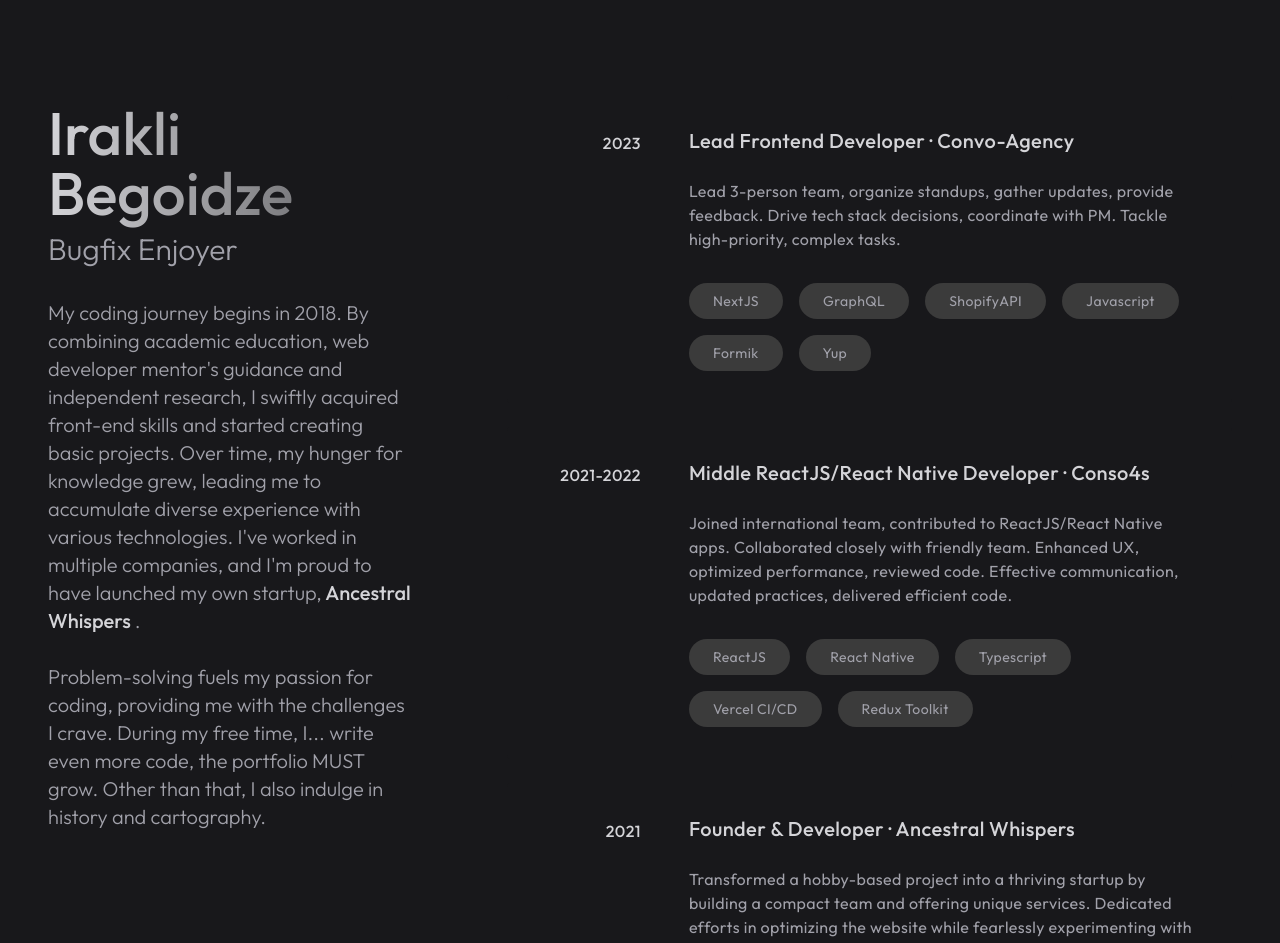
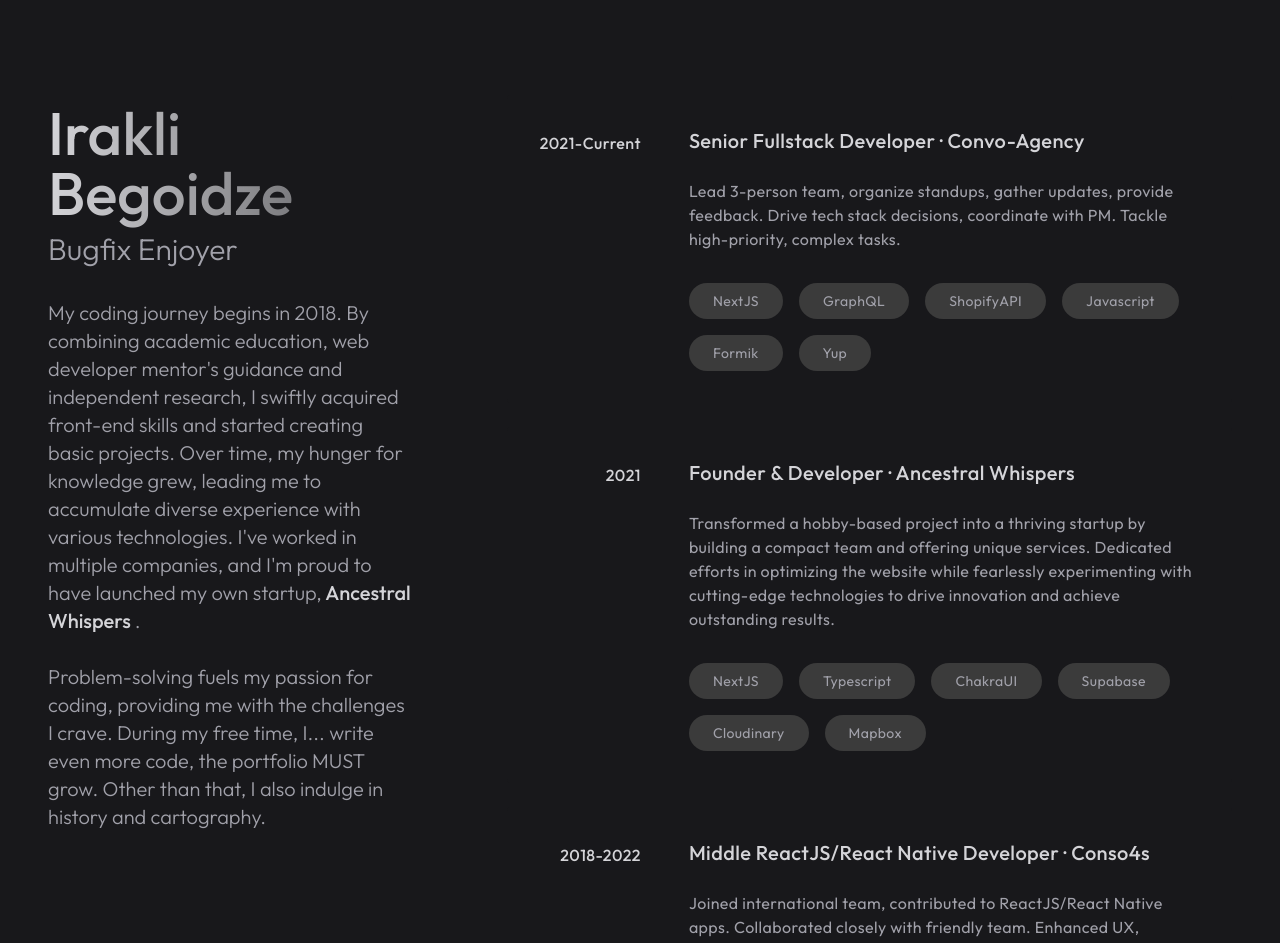
Before and after one commit to irakli2206/personal-website, a React (Vite) app: page / in a window 1280 px wide. Shown: the part 1820-2763 px from the top of the page. Built offline with nearby package versions, Linux system fonts and the light colour scheme.

Commit message:
updated experience

```diff
--- a/src/components/Experience.tsx
+++ b/src/components/Experience.tsx
@@ -22,19 +22,10 @@ const Experience = () => {
             company: 'Convo-Agency',
             description: 'Lead 3-person team, organize standups, gather updates, provide feedback. Drive tech stack decisions, coordinate with PM. Tackle high-priority, complex tasks.',
             location: 'Remote (Short-Term Contract)',
-            period: '2023',
-            role: 'Lead Frontend Developer',
+            period: '2021-Current',
+            role: 'Senior Fullstack Developer',
             tech: ['NextJS', 'GraphQL', 'ShopifyAPI', 'Javascript', 'Formik', 'Yup'],
             url: 'https://convo-agency.co.il/'
-        },
-        {
-            company: 'Conso4s',
-            description: 'Joined international team, contributed to ReactJS/React Native apps. Collaborated closely with friendly team. Enhanced UX, optimized performance, reviewed code. Effective communication, updated practices, delivered efficient code.',
-            location: 'Tbilisi, Georgia (Hybrid)',
-            period: '2021-2022',
-            role: 'Middle ReactJS/React Native Developer',
-            tech: ['ReactJS', 'React Native', 'Typescript', 'Vercel CI/CD', 'Redux Toolkit'],
-            url: 'https://conso4s.com/'
         },
         {
             company: 'Ancestral Whispers',
@@ -46,14 +37,15 @@ const Experience = () => {
             url: 'https://www.ancestralwhispers.org/'
         },
         {
-            company: 'Comas Digital PLC',
-            description: "Did basic UI design in Figma. Customized MaterialUI components based on project's requirements. Added multiple information display pages, optimized performance and maintained code. Implemented Strapi CMS.",
-            location: 'Remote',
-            period: '2019-2021',
-            role: 'Junior ReactJS Developer',
-            tech: ['ReactJS', 'Javascript', 'MaterialUI', 'Figma', 'Strapi'],
-            url: 'https://comasdigital.hk/'
+            company: 'Conso4s',
+            description: 'Joined international team, contributed to ReactJS/React Native apps. Collaborated closely with friendly team. Enhanced UX, optimized performance, reviewed code. Effective communication, updated practices, delivered efficient code.',
+            location: 'Tbilisi, Georgia (Hybrid)',
+            period: '2018-2022',
+            role: 'Middle ReactJS/React Native Developer',
+            tech: ['ReactJS', 'React Native', 'Typescript', 'Vercel CI/CD', 'Redux Toolkit'],
+            url: 'https://conso4s.com/'
         },
+
     ]
 
     let projectData: Project[] = [
@@ -120,7 +112,7 @@ const Experience = () => {
             case (0):
                 return <motion.h2 key={0} initial={{ opacity: 0, x: -20 }} animate={{ opacity: 1, x: 0, transition: { mass: 0.2, delay: 0.05 } }} exit={{ opacity: 0, x: 20 }} className='text-3xl text-lightest font-light'>Senior Front-End Developer</motion.h2>
             case (1):
-                return <motion.h2 key={1} initial={{ opacity: 0, x: -20 }} animate={{ opacity: 1, x: 0, transition: { mass: 0.2, delay: 0.05} }} exit={{ opacity: 0, x: 20 }} className='text-3xl text-lightest font-light'>UI Designer</motion.h2>
+                return <motion.h2 key={1} initial={{ opacity: 0, x: -20 }} animate={{ opacity: 1, x: 0, transition: { mass: 0.2, delay: 0.05 } }} exit={{ opacity: 0, x: 20 }} className='text-3xl text-lightest font-light'>UI Designer</motion.h2>
             case (2):
                 return <motion.h2 key={2} initial={{ opacity: 0, x: -20 }} animate={{ opacity: 1, x: 0, transition: { mass: 0.2, delay: 0.05 } }} exit={{ opacity: 0, x: 20 }} className='text-3xl text-lightest font-light'>Deadline Respecter</motion.h2>
             case (3):
```
